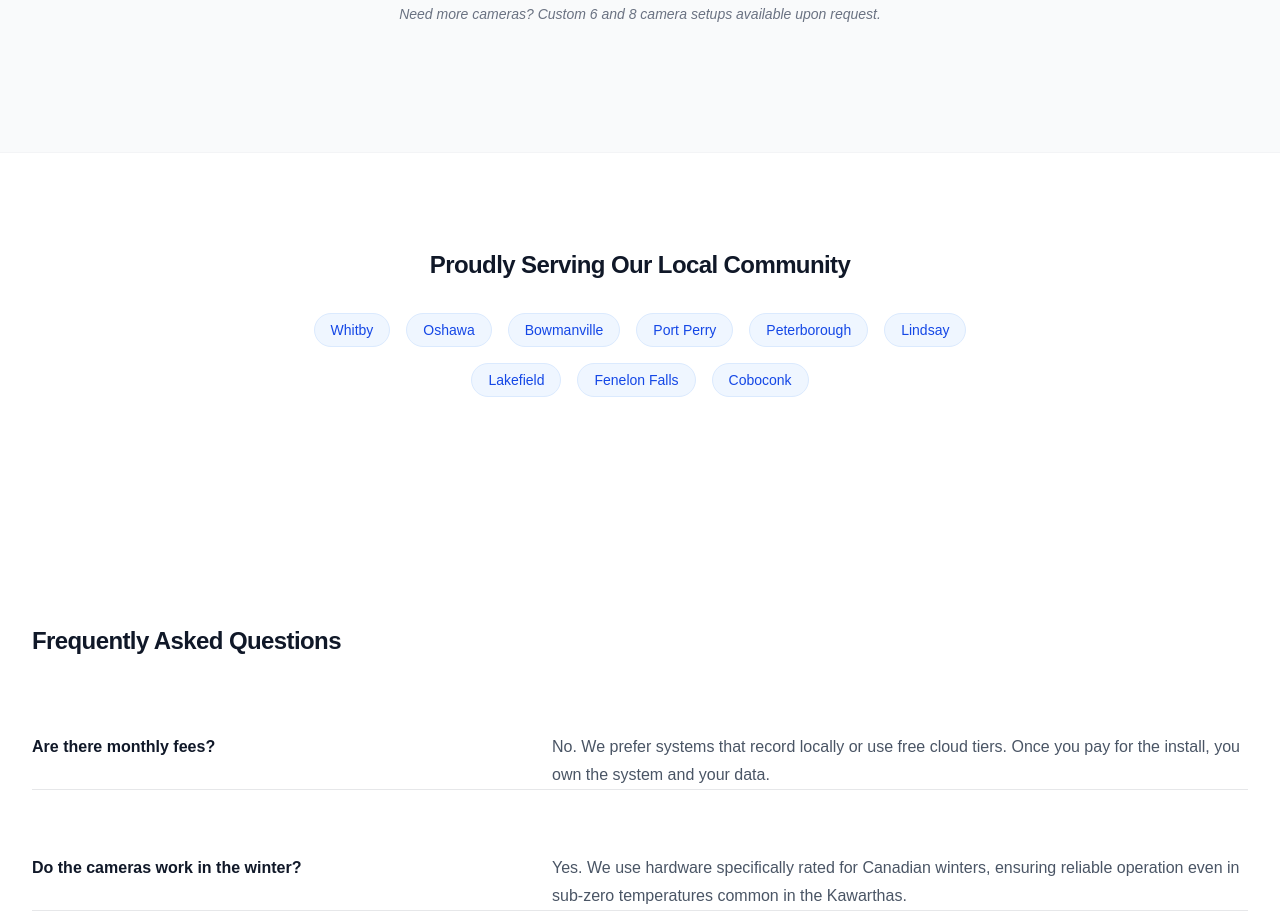
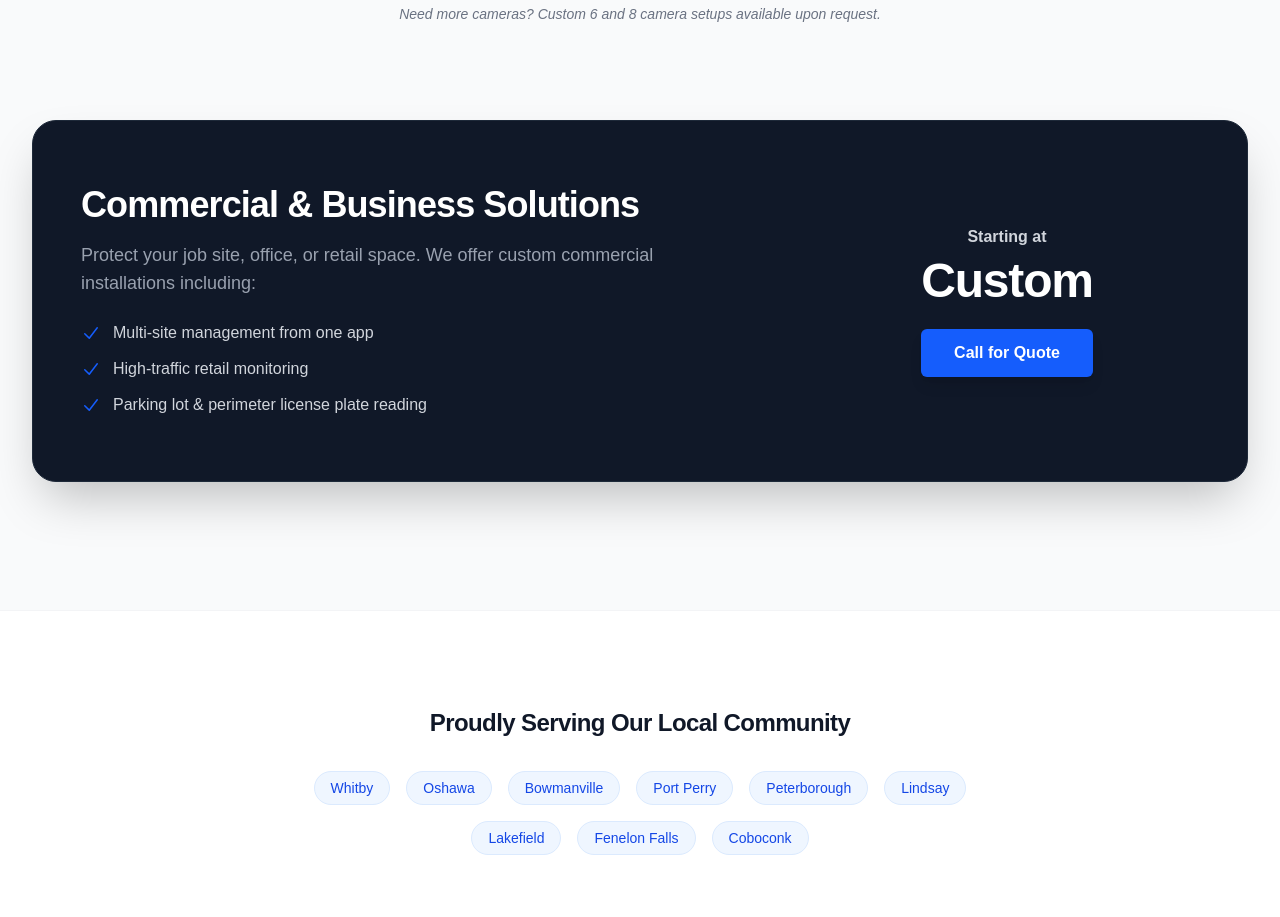
Before and after one commit to AGWeb18/ProMountSecurityCamera, a Next.js app: page / in a window 1280 px wide. Shown: the part 3020-3937 px from the top of the page. Built offline with nearby package versions, Linux system fonts and the light colour scheme.

Commit message:
added commercial option

```diff
--- a/app/layout.tsx
+++ b/app/layout.tsx
@@ -13,8 +13,8 @@ const geistMono = Geist_Mono({
 });
 
 export const metadata: Metadata = {
-  title: "ProMount Security Cameras | Professional Installation Durham & Kawarthas",
-  description: "ProMount Security Cameras offers expert installation in the Kawarthas and Durham Region. We specialize in hardwired camera systems, not security guards.",
+  title: "ProMount Security Cameras | Residential & Commercial Installation Durham & Kawarthas",
+  description: "ProMount Security Cameras offers expert residential and commercial camera installation in the Kawarthas and Durham Region. Hardwired systems, no monthly fees.",
 };
 
 export default function RootLayout({
@@ -35,7 +35,7 @@ export default function RootLayout({
               "@type": "HomeSecurityService",
               "name": "ProMount Security Cameras",
               "image": "https://promountsecurity.ca/logo.png",
-              "description": "Professional security camera installation in the Kawarthas and Durham Region. No monthly fees, local recording, and mobile access setup.",
+              "description": "Professional residential and commercial security camera installation in the Kawarthas and Durham Region. No monthly fees, local recording, and mobile access setup.",
               "telephone": "+1-705-530-2530",
               "priceRange": "$$",
               "areaServed": [
--- a/app/page.tsx
+++ b/app/page.tsx
@@ -374,6 +374,48 @@ export default function Home() {
               Need more cameras? Custom 6 and 8 camera setups available upon
               request.
             </p>
+
+            {/* Commercial Section */}
+            <div className="mt-24 rounded-3xl bg-gray-900 py-10 px-6 sm:py-16 sm:px-12 lg:flex lg:items-center lg:justify-between border border-gray-800 shadow-2xl">
+              <div className="max-w-xl">
+                <h2 className="text-3xl font-bold tracking-tight text-white sm:text-4xl">
+                  Commercial & Business Solutions
+                </h2>
+                <p className="mt-4 text-lg text-gray-400">
+                  Protect your job site, office, or retail space. We offer custom
+                  commercial installations including:
+                </p>
+                <ul className="mt-6 space-y-3 text-gray-300">
+                  <li className="flex gap-x-3">
+                    <CheckIcon /> Multi-site management from one app
+                  </li>
+                  <li className="flex gap-x-3">
+                    <CheckIcon /> High-traffic retail monitoring
+                  </li>
+                  <li className="flex gap-x-3">
+                    <CheckIcon /> Parking lot & perimeter license plate reading
+                  </li>
+                </ul>
+              </div>
+              <div className="mt-10 flex w-full max-w-sm flex-col items-center justify-center gap-6 lg:mt-0 lg:flex-row">
+                <div className="text-center">
+                  <p className="text-base font-semibold text-gray-300">
+                    Starting at
+                  </p>
+                  <p className="mt-2 flex items-baseline justify-center gap-x-1">
+                    <span className="text-5xl font-bold tracking-tight text-white">
+                      Custom
+                    </span>
+                  </p>
+                  <a
+                    href="tel:17055302530"
+                    className="mt-6 block rounded-md bg-blue-600 px-8 py-3 text-center text-base font-bold text-white shadow-lg hover:bg-blue-500 focus-visible:outline focus-visible:outline-2 focus-visible:outline-offset-2 focus-visible:outline-blue-600"
+                  >
+                    Call for Quote
+                  </a>
+                </div>
+              </div>
+            </div>
           </div>
         </div>
 
```
